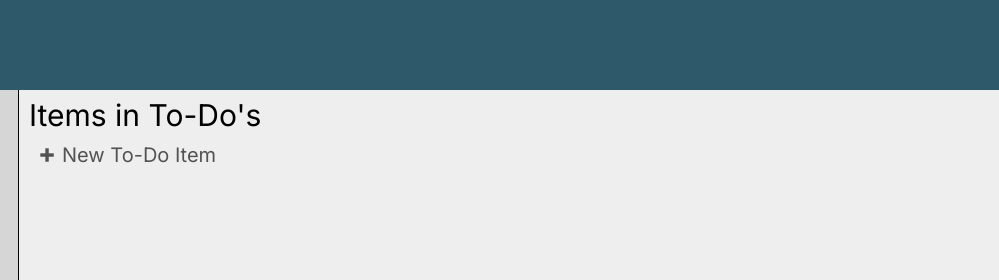
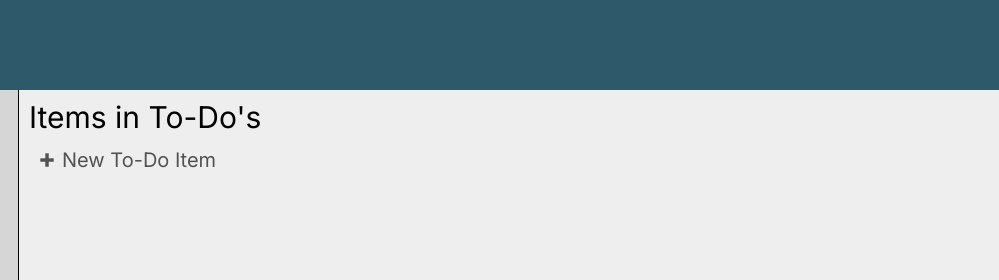
Before and after one commit to jreffsin/todo-app, a website built with webpack: page src/template.html in a window 1280 px wide. Shown: the top 280 px of the page, 281-1280 px from the left. Built offline with nearby package versions, Linux system fonts and the light colour scheme; files whose address does not match are found by name.

Commit message:
Fix line height for list items title

```diff
--- a/src/main.css
+++ b/src/main.css
@@ -447,11 +447,12 @@ h1 {
 }
 
 .todos-header {
-    height: 30px;
+    height: 35px;
     margin-left: 10px;
     margin-top: 10px;
     margin-bottom: 5px;
     font-size: 30px;
+    line-height: 35px;
     color: black;
     cursor: default;
     text-overflow: ellipsis;
```
